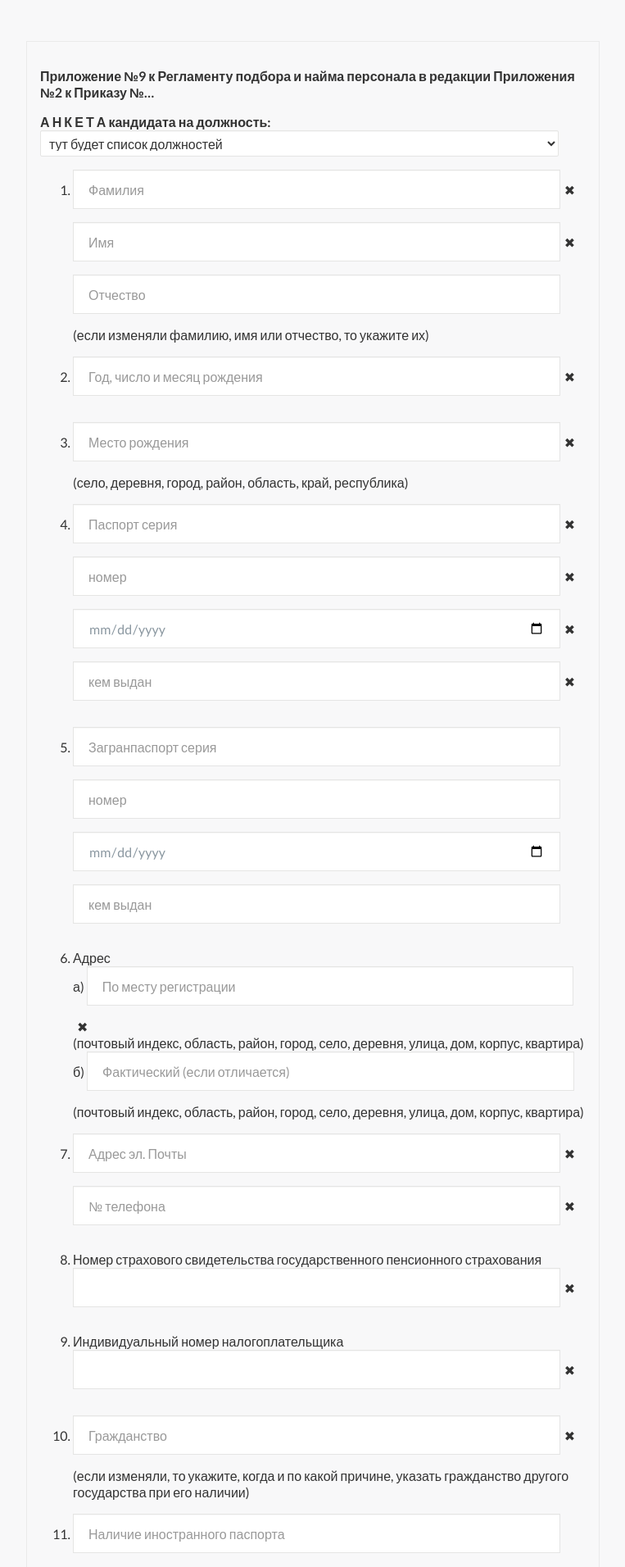
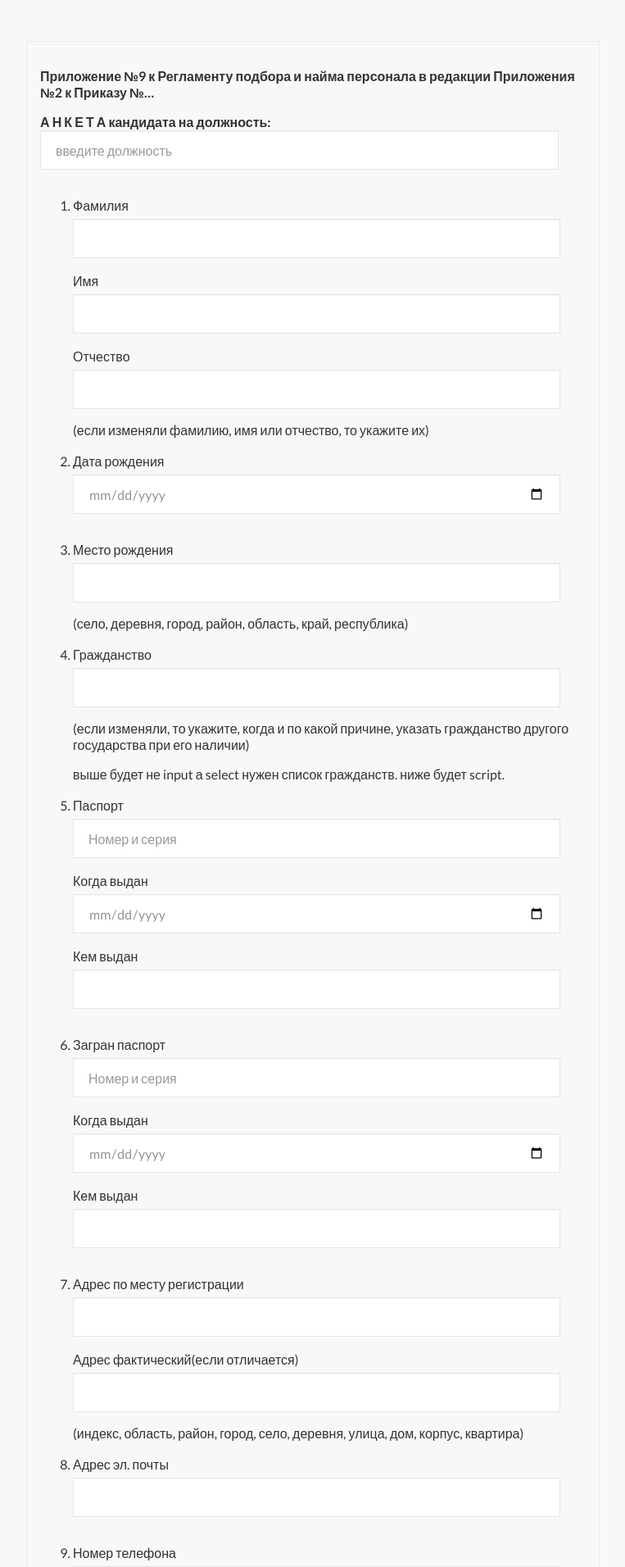
Before and after one commit to VladMatveenk0/application-form-for-candidates, a PHP site: page / in a window 1280 px wide. Shown: the top 1912 px of the page at 82% size, without its empty margins (258-1021 px from the left). Run offline with PHP 8.4, Linux system fonts and the light colour scheme.

Commit message:
massive change: v2

```diff
--- a/css/normalize.css
+++ b/css/normalize.css
@@ -44,22 +44,6 @@
     transition: all .2s ease;
   }
 
-  input + span {
-    padding-right: 5px;
-}
-
-  input:invalid + span::after {
-    position: relative;
-    content: "✖";
-    padding-left: 5px;
-}
-
-  input:valid + span::after {
-    position: relative;
-    content: "✓";
-    padding-left: 5px;
-}
-
   input::placeholder {
     color: #999;
   }
@@ -72,12 +56,13 @@
 
   input[type="radio"],
   input[type="checkbox"] {
+    padding-right: 1px;
     margin: 0 4px 8px 0;
   }
 
   select {
     padding: 6px;
-    height: 32px;
+    height: 50px;
     border-radius: 2px;
   }
 
--- a/index.php
+++ b/index.php
@@ -18,50 +18,53 @@
         ?>
         <form action="process.php" method="post">
             <p><b>Приложение №9 к Регламенту подбора и найма персонала в редакции Приложения №2 к Приказу №…<br></b></p>
-            <p><b>А Н К Е Т А кандидата на должность: &#32</b><select id="должности" name="должность">
-                <option value="__">тут будет список должностей</option>
-                <option value="__">тут будет список должностей</option>
-                <option value="__">тут будет список должностей</option>
-                <option value="__">тут будет список должностей</option>
-            </select></p>
+            <p><b>А Н К Е Т А кандидата на должность: &#32</b><input type="text" id="job" name="job" placeholder="введите должность">
             <ol>
-                <li><p><input type="text" name="фамилия" placeholder="Фамилия" required><span class="validity"></span><br>
-                    <input type="text" name="имя" placeholder="Имя" required><span class="validity"></span><br>
-                    <input type="text" name="отчество" placeholder="Отчество"><br>
-                <h7>(если изменяли фамилию, имя или отчество, то укажите их)</h7></p></li>
+                <li><p><label for="second name">Фамилия</label><input type="text" name="second name" placeholder="" required>
+                    <label for="name">Имя</label><input type="text" name="name" placeholder="" required>
+                    <label for="surname">Отчество</label><input type="text" name="surname" placeholder="">
+                    <h7>(если изменяли фамилию, имя или отчество, то укажите их)</h7></p></li>
 
-                <li><p><input type="text" name="дата рождения" placeholder="Год, число и месяц рождения" required><span class="validity"></span></p></li>
-                <li><p><input type="text" name="место рождения" placeholder= "Место рождения" required><span class="validity"></span><br>(село, деревня, город, район, область, край, республика)</p></li>
+                <li><p><label for="date birth">Дата рождения</label><input type="date" name="data birth" placeholder="" required></p></li>
+                <li><p><label for="place birth">Место рождения</label><input type="text" name="place birth" placeholder= "" required>
+                    <br>(село, деревня, город, район, область, край, республика)</p></li>
 
-                <li><p><input type="text" name="паспорт серия" placeholder= "Паспорт серия" required><span class="validity"></span>
-                &#32<input type="text" name="паспорт номер" placeholder="номер" required><span class="validity"></span>
-                &#32<input type="date" name="паспорт дата" placeholder="когда выдан" required><span class="validity"></span>
-                &#32<br><input type="text" name="паспорт кем выдан" placeholder="кем выдан" size=30 required><span class="validity"></span></p></li>
+                <li><p><label for="nation">Гражданство</label><input type="text" id="nation" name="nation" required>
+                    (если изменяли, то укажите, когда и по какой причине, указать гражданство другого государства при его наличии)
+                </p></li>
 
-                <li><p><input type="text" name="загранпаспорт серия" placeholder= "Загранпаспорт серия">&#32<input type="text" name="загранпаспорт номер" placeholder="номер">
-                &#32<input type="date" name="загранпаспорт дата" placeholder="когда выдан"> &#32<br> <input type="text" name="загранпаспорт кем выдан" placeholder="кем выдан" size=30></p></li>
+                выше будет не input а select нужен список гражданств. ниже будет script.
+
+                <li><p><label for="passport">Паспорт</label><input type="text" name="passport" placeholder= "Номер и серия" required>
+                    <label for="passport date">Когда выдан</label><input type="date" name="passport date" required>
+                    <label for="passport place">Кем выдан</label><input type="text" name="passport place" placeholder="" required></p></li>
+
+                <li><p><label for="zpassport">Загран паспорт</label><input type="text" name="zpassport" placeholder= "Номер и серия" required>
+                    <label for="zpassport date">Когда выдан</label><input type="date" name="zpassport date" required>
+                    <label for="zpassport place">Кем выдан</label><input type="text" name="zpassport place" placeholder="" required></p></li>
 
                 <li><p>
-                    Адрес<br>
-                    а)&#32<input type="text" name="адрес оф" placeholder="По месту регистрации" size=30 required><span class="validity"></span>
-                    <br>(почтовый индекс, область, район, город, село, деревня, улица, дом, корпус, квартира)<br>
-                    б)&#32<input type="text" name="адрес факт" placeholder="Фактический (если отличается) " size=30><br>(почтовый индекс, область, район, город, село, деревня, улица, дом, корпус, квартира)
+                    <label for="of address">Адрес по месту регистрации</label><input type="text" id="of address" name="of address" required>
+                    <label for="fact address">Адрес фактический(если отличается)</label><input type="text" id="fact address" name="fact address" required>
+                    (индекс, область, район, город, село, деревня, улица, дом, корпус, квартира)
                 </p></li>
 
-                <li><p><input type="email" name = "почта" placeholder="Адрес эл. Почты" required><span class="validity"></span>
-                <br> <input type="number" name="телефон" placeholder="№ телефона " required><span class="validity"></span></p></li>
+                <li><p><label for="mail">Адрес эл. почты</label><input type="email" id="mail" name = "mail" placeholder="" required></p></li>
+                <li><p><label for="phone">Номер телефона</label><input type="number" id="phone" name="phone" placeholder="" required></p></li>
 
-                <li><p>Номер страхового свидетельства государственного пенсионного страхования
-                    <br><input type="text" name="Номер страхового свидетельства" required><span class="validity"></span></p></li>
-
-                <li><p>Индивидуальный номер налогоплательщика<br> <input type="text" name="Индивидуальный номер налогоплательщика" required><span class="validity"></span></p></li>
-
-                <li><p><input type="text" name="гражданство" placeholder="Гражданство" required><span class="validity"></span>
-                    <br>(если изменяли, то укажите, когда и по какой причине, указать гражданство другого государства при его наличии)
+                <li><p><label for="snils">Номер страхового свидетельства государственного пенсионного страхования</label>
+                    <input type="text" id="snils" name="snils" required>
                 </p></li>
 
-                <li><p><input type="text" name="наличие иностранного паспорта" placeholder="Наличие иностранного паспорта" size=30>
-                    <br>(указать страну, серию и номер при его наличии)
+                <li><p><label for="inn">Индивидуальный номер налогоплательщика</label><input type="text" id="inn" name="inn" required></p></li>
+
+                <li><p><label for="foreign passport">Наличие иностранного паспорта</label><select id="foreign passport" name="foreign passport">
+                    <option value="no">Нет иностранного паспорта</option>
+                    <option value="yes">Есть иностранный паспорт</option>
+                    </select>
+                    need script
+                    <label for="foreign passport country">Страна</label><input type="text" id="foreign passport country" name="foreign passport country" required>
+                    <label for="foreign passport num">Номер и серия</label><input type="text" id="foreign passport num" name="foreign passport num" required>
                 </p></li>
 
                 <li><p><table width = 600 border="1">
@@ -72,17 +75,17 @@
                                 <th scope="col">Дата окончания</th>
                                 <th scope="col">Полное наименование учебного заведения</th>
                                 <th scope="col">Специальность (специализация) по диплому, Квалификация по диплому, Наименования курса повышения квалификации</th>
-                                <th scope="col">Номер и дата выдачи диплома, сертификата, удостоверения</th>
+                                <th scope="col">?Номер и дата выдачи диплома, сертификата, удостоверения?</th>
                                 <th scope="col">&nbsp;</th>
                             </tr>
                         </thead>
                         <tbody id="dynamic_1">
                             <tr>
-                                <td><input type="text" name="дата поступления 1"></td>
-                                <td><input type="text" name="дата окончания 1"></td>
-                                <td><input type="text" name="учебное заведение"></td>
-                                <td><input type="text" name="Специальность"></td>
-                                <td><input type="text" name="Номер и дата"></td>
+                                <td><input type="text" name="data start education"></td>
+                                <td><input type="text" name="date end educatioin"></td>
+                                <td><input type="text" name="educational institution"></td>
+                                <td><input type="text" name="speciality"></td>
+                                <td><input type="text" name="?Номер и дата?"></td>
                                 <td>
                                     <button type="button" class="add">+</button>
                                     <button type="button" class="del">-</button>
@@ -92,7 +95,7 @@
                     </table>
                 </p></li>
 
-                <li><p><input type="text" name="ученое звание" placeholder="Ученая степень, ученое звание" size=30><br>(номер диплома, дата выдачи)</p></li>
+                <li><p><label for="title">Ученая степень, ученое звание</label><input type="text" id="title" name="title"></p></li>
 
                 <li><p>
                     <table width=600 border="1">
@@ -110,10 +113,10 @@
                         </thead>
                         <tbody id="dynamic_2">
                             <tr>
-                                <td><input type="text" name="дата поступления 2"></td>
-                                <td><input type="text" name="дата окончания 2"></td>
-                                <td><input type="text" name="должность в организации"></td>
-                                <td><input type="text" name="местонахождение организации">
+                                <td><input type="text" name="date start work"></td>
+                                <td><input type="text" name="date ebd work"></td>
+                                <td><input type="text" name="job title"></td>
+                                <td><input type="text" name="work place">
                                 </td>
                                 <td>
                                     <button type="button" class="add">+</button>
@@ -124,7 +127,7 @@
                     </table>
                 </p></li>
 
-                <li><p>Семейное положение в момент заполнения анкеты<br><input type="text" name="статус семьи" required><span class="validity"></span></p></li>
+                <li><p><label for="family status">Положение в момент заполнения анкеты</label><input type="text" id="family status" name="family status" required></p></li>
 
                 <li><p><table width = 600 border="1">
                     <caption>Ваши близкие родственники (отец, мать, братья, сестры, дети, а также муж (жена), в том числе бывшие)</caption>
@@ -132,7 +135,7 @@
                             <tr>
                                 <th scope="col">Степень родства</th>
                                 <th scope="col">Фамилия, имя, отчество*</th>
-                                <th scope="col">Год, место рождения</th>
+                                <th scope="col">?Год, место рождения?</th>
                                 <th scope="col">Место работы, должность</th>
                                 <th scope="col">Адрес места жительства</th>
                                 <th scope="col">&nbsp;</th>
@@ -140,11 +143,11 @@
                         </thead>
                         <tbody id="dynamic_3">
                             <tr>
-                                <td><input type="text" name="степень родства"></td>
-                                <td><input type="text" name="фио родственника"></label></td>
+                                <td><input type="text" name="degree kinship"></td>
+                                <td><input type="text" name="full name relative"></label></td>
                                 <td><input type="text" name="год, место рождения родственника"></td>
                                 <td><input type="text" name="Специальность"></td>
-                                <td><input type="text" name="Номер и дата"></td>
+                                <td><input type="da" name="Номер и дата"></td>
                                 <td>
                                     <button type="button" class="add">+</button>
                                     <button type="button" class="del">-</button>
@@ -154,10 +157,10 @@
                     </table></p></li>
 
                 <li><p>Имеются ли у Вас или жены (мужа) родственники, постоянно проживающие за границей (укажите их фамилию, имя, отчество, год рождения, степень родства, место жительства,
-                    с какого времени они проживают за границей)<br><input type="text" name="родственнкии за границой" size=30>
+                    с какого времени они проживают за границей)<br><input type="text" name="родственнкии за границой">
                 </p></li>
 
-                <li><p>Отношение к воинской обязанности, воинское звание, ВУС, военкомат<br><input type="text" name="военкомат" size=30 required><span class="validity"></span></p></li>
+                <li><p>Отношение к воинской обязанности, воинское звание, ВУС, военкомат<br><input type="text" name="военкомат"required></p></li>
 
                 <li><p><p>Документы, дающие право на льготы<br><textarea name="документы на льготы" cols = 50></textarea></p></p></li>
 
@@ -168,16 +171,11 @@
                 <li><p>Полное наименование и адрес организаций, предприятий и т.п., в которых являетесь или являлись аффилированным лицом<br> <textarea name="аффилированное лицо" cols=50 rows=4></textarea></p></li>
 
                 <li><legend>Наличие судимости</legend>
-                    <div>
-                        <input type="radio" id="нет судимости" name="судимость" value="Нет судимости" checked />
-                        <label for="нет судимости">Нет</label>
-                    </div>
-                    <div>
-                        <input type="radio" id="есть судимость" name="судимость" value="Есть судимость" />
-                        <label for="есть судимость">Да</label>
-                    </div>
+                    <label><input type="radio" id="нет судимости" name="судимость" value="Нет судимости" checked />Нет</label>
+                    <label><input type="radio" id="есть судимость" name="судимость" value="Есть судимость" />Да</label>
                     Когда, за что и по какой статье УК РФ, на какой срок были осуждены<br>
-                    <input type="text" name="судимости" size=30>
+                    <input type="text" name="судимости" required>
+                    need script
                 </p></li>
 
                 <li><p>Источник получения информации о данном месте работы<br> <input type="text" name="источник информации о работе" placeholder=""></p></li>
@@ -194,29 +192,14 @@
 
                 <li>
                     <legend>В каких социальных сетях имеются аккаунты</legend>
-
-                    <div>
-                        <input type="radio" id="Одноклассники" name="соцсеть" value="Одноклассники" checked />
-                        <label for="Одноклассники">Одноклассники</label>
-                    </div>
-
-                    <div>
-                        <input type="radio" id="Вконтакте" name="соцсеть" value="Вконтакте" />
-                        <label for="Вконтакте">Вконтакте</label>
-                    </div>
-
-                    <div>
-                        <input type="radio" id="Не имею" name="соцсеть" value="Не имею" />
-                        <label for="Не имею">Не имею</label>
-                    </div>
-                    <div>
-                        <input type="radio" id="Другие соцсети" name="соцсеть" value="Другие соцсети" />
-                        <label for="Другие соцсети">Другое&#32<input type="text" name="другая соцсеть" size=20></label>
-                    </div>
+                    <label><input type="checkbox" id="Одноклассники" name="соцсеть" value="Одноклассники" checked />Одноклассники</label>
+                    <label><input type="checkbox" id="Вконтакте" name="соцсеть" value="Вконтакте" />Вконтакте</label>
+                    <label><input type="checkbox" id="Не имею" name="соцсеть" value="Не имею" />Не имею</label>
+                    <label><input type="checkbox" id="Другие соцсети" name="соцсеть" value="Другие соцсети" />Другое&#32<input type="text" name="другая соцсеть"></label>
                 </li>
 
             </ol>
-            <p><input type="checkbox" id = "подтверждение" required/><label for="подтверждение">Я подтверждаю, что все указанные мною в настоящей анкете сведения полны и соответствуют действительности.
+            <p><label><input type="checkbox" id = "подтверждение" name="" required/>Я подтверждаю, что все указанные мною в настоящей анкете сведения полны и соответствуют действительности.
             Мне известно, что заведомо ложные сведения, сообщенные о себе в анкете, могут повлечь отказ в трудоустройстве либо расторжение трудового договора.
             На проведение в отношении меня проверочных мероприятий согласен(а).
             При изменении любых анкетных данных обязуюсь в 3-х дневный срок сообщить в подразделение по управлению персоналом новые сведения.
```
